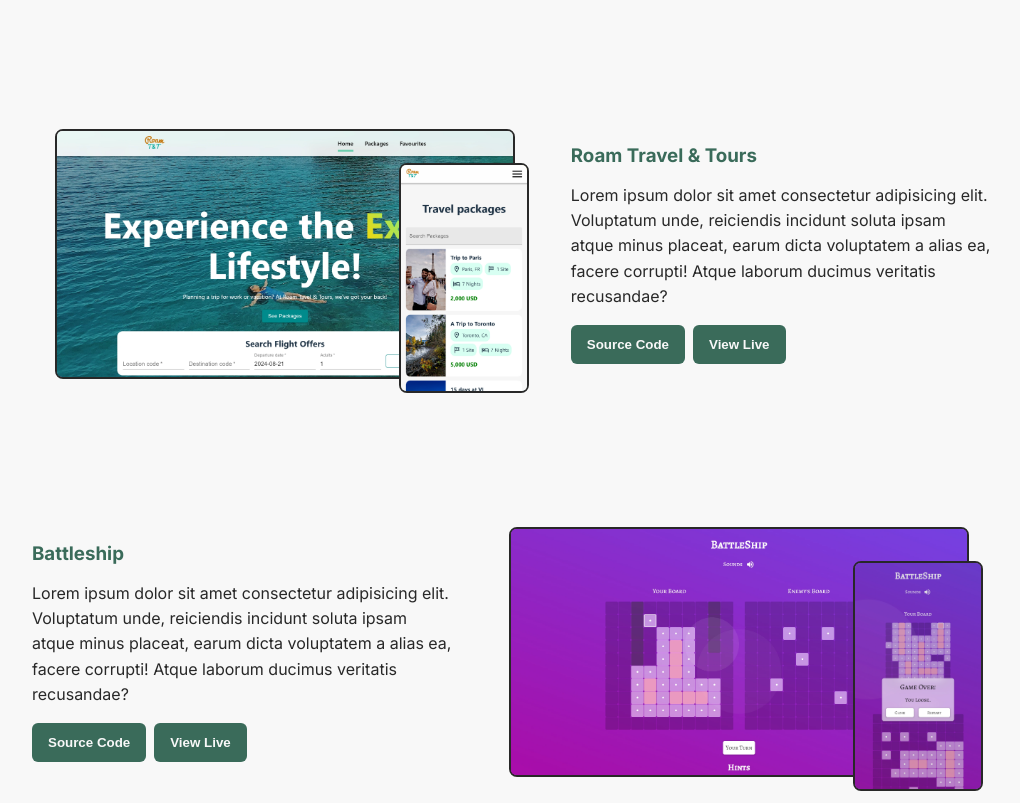
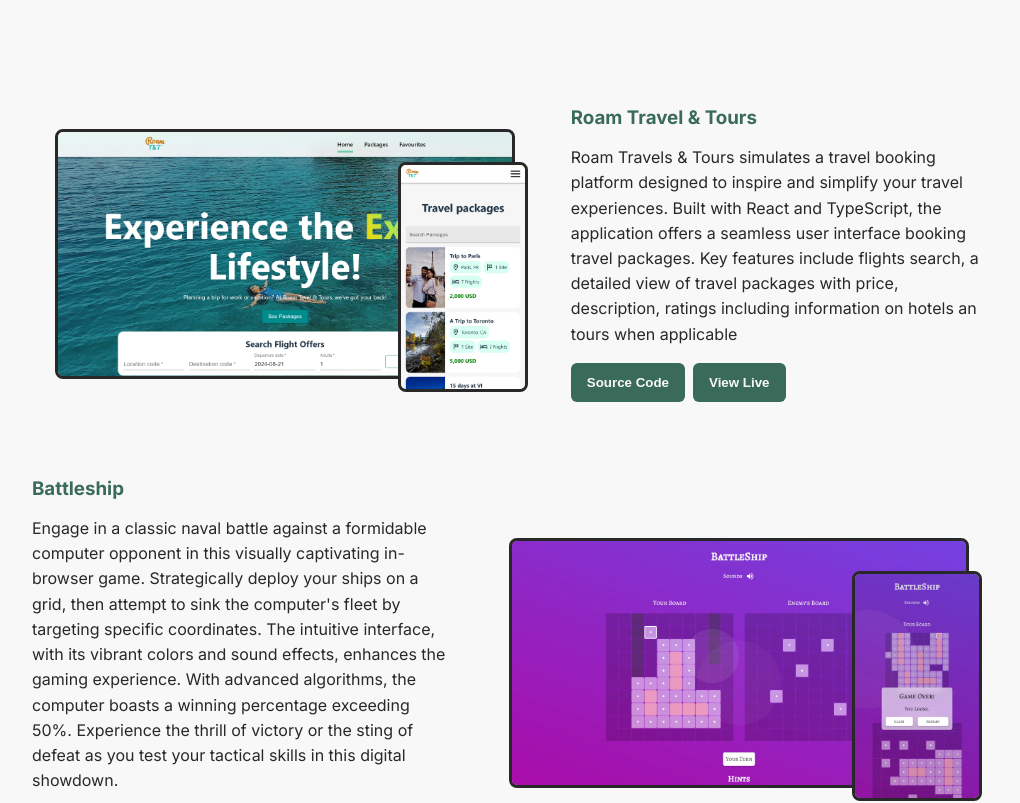
Before and after one commit to climaxmba/portfolio, a Next.js app: page / in a window 1280 px wide. Shown: the part 1080-1883 px from the top of the page, without its empty margins (128-1148 px from the left). Built offline with nearby package versions, Linux system fonts and the light colour scheme.

Commit message:
Modify ecperience & projects section

```diff
--- a/src/app/assets/data/experienceData.ts
+++ b/src/app/assets/data/experienceData.ts
@@ -1,7 +1,11 @@
+import { StaticImageData } from "next/image";
+import programmifyLogo from "../experienceImages/Programmify.webp"
+import TOPLogo from "../experienceImages/TOP.webp"
+
 interface Experience {
   company: {
     name: string;
-    image: string;
+    image: StaticImageData;
     url: string;
   };
   role: string;
@@ -14,31 +18,29 @@
   {
     company: {
       name: "Programmify",
-      image: "",
+      image: programmifyLogo,
       url: "http://www.programmify.org/",
     },
     role: "Frontend Developer Intern",
     description: `Lorem ipsum dolor sit, amet consectetur adipisicing elit. Autem
-            obcaecati laboriosam magni aspernatur sapiente fugit voluptatem,
-            odio blanditiis. Error dolorum earum accusamus quam itaque culpa
-            officiis deleniti. Voluptates deleniti tenetur earum eligendi. Nam
-            porro, provident consectetur quo iure dolore fugiat!`,
+      obcaecati laboriosam magni aspernatur sapiente fugit voluptatem,
+      odio blanditiis. Error dolorum earum accusamus quam itaque culpa
+      officiis deleniti. Voluptates deleniti tenetur earum eligendi. Nam
+      porro, provident consectetur quo iure dolore fugiat!`,
     period: "August 2024 - Present",
     location: "Remote",
   },
   {
     company: {
       name: "The Odin Project",
-      image: "",
+      image: TOPLogo,
       url: "http://www.theodinproject.com/",
     },
     role: "Student Frontend Developer",
-    description: `Lorem ipsum dolor sit, amet consectetur adipisicing elit. Autem
-            obcaecati laboriosam magni aspernatur sapiente fugit voluptatem,
-            odio blanditiis. Error dolorum earum accusamus quam itaque culpa
-            officiis deleniti. Voluptates deleniti tenetur earum eligendi. Nam
-            porro, provident consectetur quo iure dolore fugiat!`,
-    period: "August 2024 - Present",
+    description: `The Odin Project is an Open Source curriculum for Full-Stack web development.
+      So far, I'm implementing application designs, writing unit tests to verify the functionality of web applications,
+      consuming REST APIs and integrating Node packages for application functionality.`,
+    period: "January 2024 - Present",
     location: "Remote",
   },
 ];
--- a/src/app/assets/data/projectsData.ts
+++ b/src/app/assets/data/projectsData.ts
@@ -4,8 +4,8 @@
 import battleshipMobile from "../projectsImages/Battleship-M.webp";
 import budgetTrackerDesktop from "../projectsImages/BudgetTracker-D.webp";
 import budgetTrackerMobile from "../projectsImages/BudgetTracker-M.webp";
-import onlineBookstoreDesktop from "../projectsImages/OnlineBookstore-D.webp"
-import onlineBookstoreMobile from "../projectsImages/OnlineBookstore-M.webp"
+import onlineBookstoreDesktop from "../projectsImages/OnlineBookstore-D.webp";
+import onlineBookstoreMobile from "../projectsImages/OnlineBookstore-M.webp";
 import roamTnTDesktop from "../projectsImages/RoamTnT-D.webp";
 import roamTnTMobile from "../projectsImages/RoamTnT-M.webp";
 
@@ -21,8 +21,8 @@
 const projects: Project[] = [
   {
     title: "Online Bookstore",
-    description:
-      "Lorem ipsum dolor sit amet consectetur adipisicing elit. Voluptatum unde, reiciendis incidunt soluta ipsam atque minus placeat, earum dicta voluptatem a alias ea, facere corrupti! Atque laborum ducimus veritatis recusandae?",
+    description: `Discover a vast collection of books, conveniently organized into categories.
+      Search for titles or explore featured deals. Enjoy discounts and have books delivered right to your doorstep.`,
     mobileImage: onlineBookstoreMobile,
     desktopImage: onlineBookstoreDesktop,
     live: "https://climaxmba-bookstore.netlify.app/",
@@ -30,8 +30,9 @@
   },
   {
     title: "Roam Travel & Tours",
-    description:
-      "Lorem ipsum dolor sit amet consectetur adipisicing elit. Voluptatum unde, reiciendis incidunt soluta ipsam atque minus placeat, earum dicta voluptatem a alias ea, facere corrupti! Atque laborum ducimus veritatis recusandae?",
+    description: `Roam Travels & Tours simulates a travel booking platform designed to inspire and simplify your travel experiences.
+      Built with React and TypeScript, the application offers a seamless user interface booking travel packages.
+      Key features include flights search, a detailed view of travel packages with price, description, ratings including information on hotels an tours when applicable`,
     mobileImage: roamTnTMobile,
     desktopImage: roamTnTDesktop,
     live: "https://climaxmba-roamtnt.netlify.app/",
@@ -39,8 +40,10 @@
   },
   {
     title: "Battleship",
-    description:
-      "Lorem ipsum dolor sit amet consectetur adipisicing elit. Voluptatum unde, reiciendis incidunt soluta ipsam atque minus placeat, earum dicta voluptatem a alias ea, facere corrupti! Atque laborum ducimus veritatis recusandae?",
+    description: `Engage in a classic naval battle against a formidable computer opponent in this visually captivating in-browser game.
+      Strategically deploy your ships on a grid, then attempt to sink the computer's fleet by targeting specific coordinates.
+      The intuitive interface, with its vibrant colors and sound effects, enhances the gaming experience.
+      With advanced algorithms, the computer boasts a winning percentage exceeding 50%. Experience the thrill of victory or the sting of defeat as you test your tactical skills in this digital showdown.`,
     mobileImage: battleshipMobile,
     desktopImage: battleshipDesktop,
     live: "https://climaxmba.github.io/battleship",
@@ -48,8 +51,10 @@
   },
   {
     title: "Budget Tracker",
-    description:
-      "Lorem ipsum dolor sit amet consectetur adipisicing elit. Voluptatum unde, reiciendis incidunt soluta ipsam atque minus placeat, earum dicta voluptatem a alias ea, facere corrupti! Atque laborum ducimus veritatis recusandae?",
+    description: `This intuitive budget tracker is designed to empower you to take control of your finances.
+      With a clean and user-friendly interface, you can easily monitor your income,
+      expenses, and overall balance. The app's key features include comprehensive tracking, real-time updates, flexible budgeting, and easy transaction management.
+      By utilizing this budget tracker, you can make informed financial decisions, reduce unnecessary spending, and achieve your financial objectives.`,
     mobileImage: budgetTrackerMobile,
     desktopImage: budgetTrackerDesktop,
     live: "https://climaxmba.github.io/budget-tracker/",
--- a/src/app/components/experience/Experience.tsx
+++ b/src/app/components/experience/Experience.tsx
@@ -3,6 +3,7 @@
 import experiences from "@/app/assets/data/experienceData";
 
 import styles from "./experience.module.scss";
+import Image from "next/image";
 
 export default function Experience() {
   return (
@@ -12,9 +13,15 @@
         {experiences.map((experience, i) => (
           <li key={i}>
             <h3>{experience.role}</h3>
-            <p className={styles.company}>
-              <a href={experience.company.url}>{experience.company.name}</a>
-            </p>
+            <a href={experience.company.url} className={styles.company}>
+              <Image
+                alt="Company's Logo"
+                src={experience.company.image.src}
+                height={30}
+                width={30}
+              />
+              {experience.company.name}
+            </a>
             <p className={styles.periodLocation}>
               {experience.period} | {experience.location}
             </p>
--- a/src/app/components/experience/experience.module.scss
+++ b/src/app/components/experience/experience.module.scss
@@ -14,20 +14,18 @@
     margin: 0 1rem;
 
     li {
-      h3 {
-        display: grid;
-        gap: 6px;
-      }
-
       .company {
         font-size: large;
         margin: 0.5rem 0;
+        display: flex;
+        align-items: center;
+        gap: 6px;
+        color: #00b6b6;
       }
 
       .periodLocation {
         font-weight: 600;
         font-size: small;
-        opacity: 0.8;
       }
 
       .description {
--- a/src/app/components/projects/projects.module.scss
+++ b/src/app/components/projects/projects.module.scss
@@ -50,7 +50,7 @@
           width: clamp(250px, 100%, 320px);
           border-radius: 8px;
           background: linear-gradient(20deg, violet, salmon);
-          border: 2px solid;
+          border: 3px solid;
 
           img {
             @include project-image();
@@ -65,7 +65,7 @@
             position: absolute;
             right: -16px;
             bottom: -16px;
-            border: 2px solid;
+            border: 3px solid;
 
             img {
               @include project-image();
```
Also changed, not shown: src/app/assets/experienceImages/Programmify.webp (added), src/app/assets/experienceImages/TOP.webp (added).
